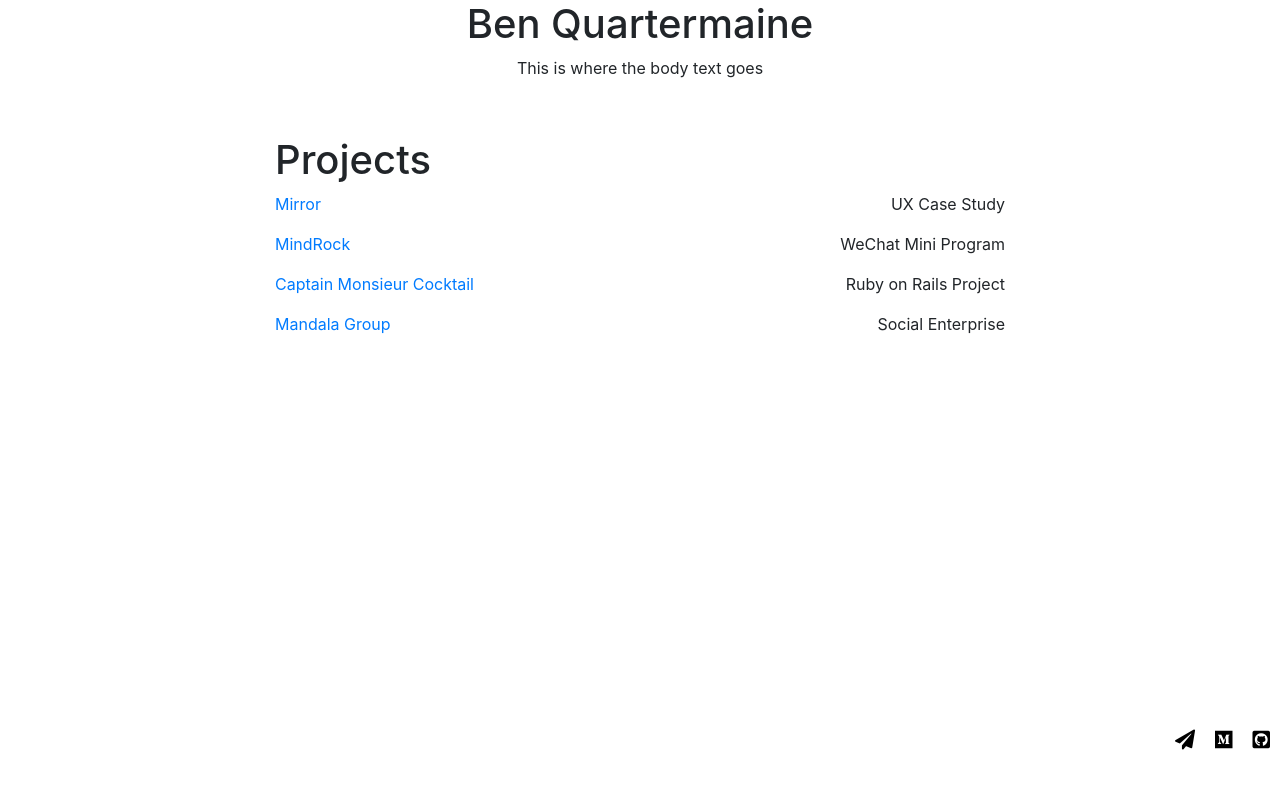
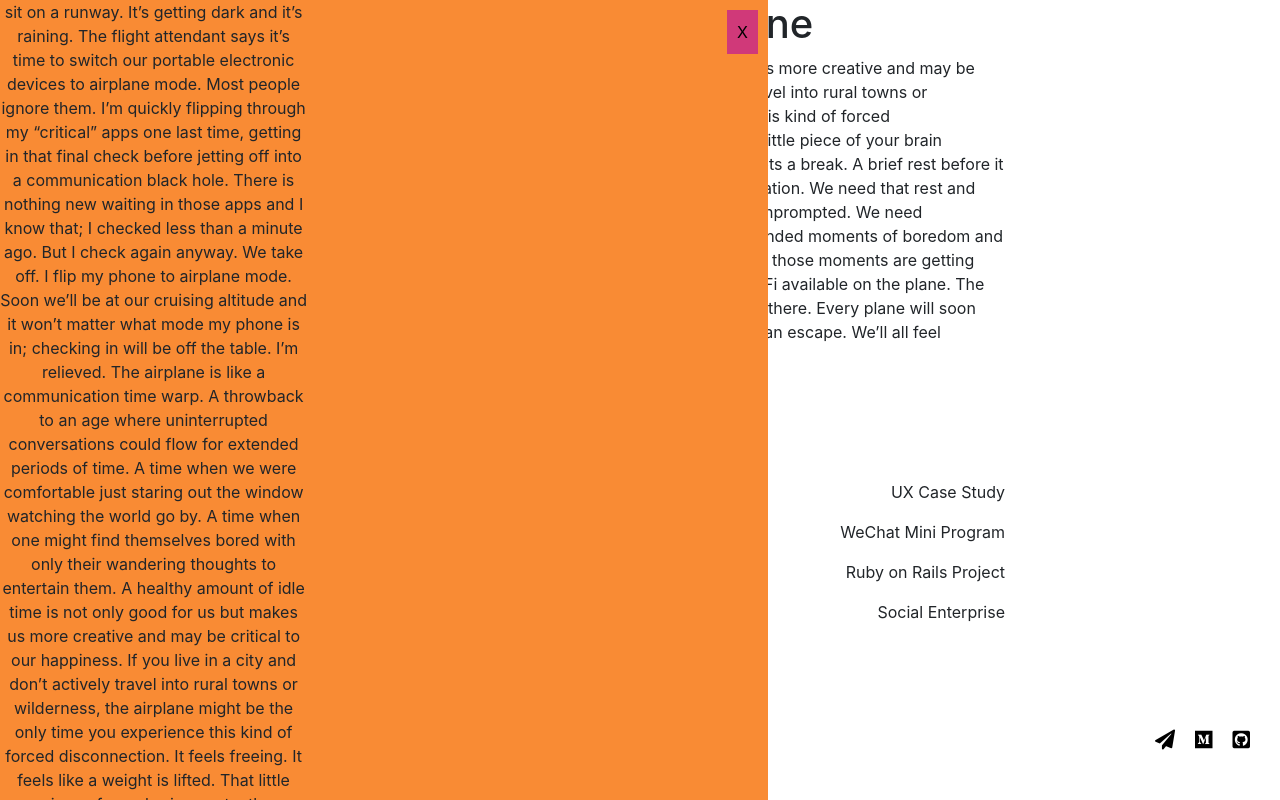
Before and after one commit to BenQuartermaine/personal-portfolio, a plain HTML site: page index.html in a window 1280 px wide. Both pictures are taken after a click on the link "Mirror". Drawn offline with nearby package versions, Linux system fonts and the light colour scheme.

Commit message:
added click feature to portfolio instances allowing a slide out case study experience

```diff
--- a/index.html
+++ b/index.html
@@ -14,20 +14,24 @@
 
   <body>
     <div class="container">
-      <div class="row center-block text-center">
+      <div class="row center-block">
         <div class="col col-xs-12 col-md-8 offset-md-2">
     <!-- Header -->
-          <div class="header">
+          <div class="main-header">
             <h1>Ben Quartermaine</h1>
           </div>
     <!-- Body Text  -->
           <div class="body-text">
-            <p>This is where the body text goes</p>
+            <p>A healthy amount of idle time is not only good for us but makes us more creative and may be critical to our happiness.
+If you live in a city and don’t actively travel into rural towns or wilderness, the airplane might be the only time you experience this kind of forced disconnection. It feels freeing. It feels like a weight is lifted. That little piece of your brain constantly preoccupied with what you might be missing finally gets a break. A brief rest before it is re-engaged the moment the wheels touch down at your destination.
+
+We need that rest and disconnection. We need our thoughts to wander, unguided and unprompted. We need uninterrupted conversation. And, most importantly, we need extended moments of boredom and the creativity and introspection that comes from it. Unfortunately, those moments are getting harder and harder to come by.
+
+The last time I flew, there was Wi-Fi available on the plane. The modem happened to be down so we couldn’t connect, but it was there. Every plane will soon have Wi-Fi. Being 30,000 feet above the planet will no longer be an escape. We’ll all feel pressure to post our airplane window pics in real-time.</p>
           </div>
         </div>
       </div>
     </div>
-
     <!-- Social Media Icons -->
     <div class="social-media">
       <a href="mailto:benquartermaine3@icloud.com"><i class="icons fas fa-paper-plane"></i></a>
@@ -35,17 +39,17 @@
       <a href="https://github.com/benQuartermaine"><i class="icons fab fa-github-square"></i></a>
     </div>
 
-    <div class="container">
+    <div class="container projects-section">
       <div class="row center-block">
         <div class="col col-xs-12 col-md-8 offset-md-2">
           <!-- Projects & Case studies -->
-          <div class="header">
+          <div class="projects-header">
             <h1>Projects</h1>
           </div>
           <!-- Mirror -->
           <div class="project-display">
             <div class="case-study">
-              <a href="#">Mirror</a>
+              <a href="javascript:void(0)" onclick="openCase()">Mirror</a>
             </div>
             <div class="tags">
               <p>UX Case Study</p>
@@ -83,13 +87,29 @@
     </div>
 
 
+  <!-- Slide out sidebar for case studies -->
+    <div id="side-bar" class="side-bar">
+      <a href="javascript:void(0)" onclick="closeCase()"> X </a>
+      <p class="case-content">sit on a runway. It’s getting dark and it’s raining. The flight attendant says it’s time to switch our portable electronic devices to airplane mode. Most people ignore them. I’m quickly flipping through my “critical” apps one last time, getting in that final check before jetting off into a communication black hole. There is nothing new waiting in those apps and I know that; I checked less than a minute ago. But I check again anyway. We take off. I flip my phone to airplane mode. Soon we’ll be at our cruising altitude and it won’t matter what mode my phone is in; checking in will be off the table. I’m relieved.
+
+The airplane is like a communication time warp. A throwback to an age where uninterrupted conversations could flow for extended periods of time. A time when we were comfortable just staring out the window watching the world go by. A time when one might find themselves bored with only their wandering thoughts to entertain them.
+
+A healthy amount of idle time is not only good for us but makes us more creative and may be critical to our happiness.
+If you live in a city and don’t actively travel into rural towns or wilderness, the airplane might be the only time you experience this kind of forced disconnection. It feels freeing. It feels like a weight is lifted. That little piece of your brain constantly preoccupied with what you might be missing finally gets a break. A brief rest before it is re-engaged the moment the wheels touch down at your destination.
+
+We need that rest and disconnection. We need our thoughts to wander, unguided and unprompted. We need uninterrupted conversation. And, most importantly, we need extended moments of boredom and the creativity and introspection that comes from it. Unfortunately, those moments are getting harder and harder to come by.
+
+The last time I flew, there was Wi-Fi available on the plane. The modem happened to be down so we couldn’t connect, but it was there. Every plane will soon have Wi-Fi. Being 30,000 feet above the planet will no longer be an escape. We’ll all feel pressure to post our airplane window pics in real-time.
+
+The spread of the internet is inevitable. Google and Facebook are already on a mission to bring reliable service to rural and developing areas, and that effort will only intensify. Soon access to the web will reach every corner of the globe.</p>
+    </div>
 
 
-
-
+    <!-- Bootstrap  -->
     <script src="https://code.jquery.com/jquery-3.3.1.slim.min.js" integrity="sha384-q8i/X+965DzO0rT7abK41JStQIAqVgRVzpbzo5smXKp4YfRvH+8abtTE1Pi6jizo" crossorigin="anonymous"></script>
     <script src="https://cdnjs.cloudflare.com/ajax/libs/popper.js/1.14.3/umd/popper.min.js" integrity="sha384-ZMP7rVo3mIykV+2+9J3UJ46jBk0WLaUAdn689aCwoqbBJiSnjAK/l8WvCWPIPm49" crossorigin="anonymous"></script>
     <script src="https://stackpath.bootstrapcdn.com/bootstrap/4.1.3/js/bootstrap.min.js" integrity="sha384-ChfqqxuZUCnJSK3+MXmPNIyE6ZbWh2IMqE241rYiqJxyMiZ6OW/JmZQ5stwEULTy" crossorigin="anonymous"></script>
+    <!-- Javascript page -->
     <script type="text/javascript" src="script.js"></script>
   </body>
 </html>
--- a/script.js
+++ b/script.js
@@ -0,0 +1,7 @@
+function closeCase() {
+  document.getElementById("side-bar").style.width = "0px";
+}
+
+function openCase() {
+  document.getElementById("side-bar").style.width = "60%";
+}
--- a/style.css
+++ b/style.css
@@ -8,8 +8,13 @@ i {
 .container {
 
 }
-
-.header {
+.projects-section {
+  padding-bottom: 70px;
+}
+.main-header {
+  text-align: center;
+}
+.projects-header {
 
 }
 .body-text {
@@ -21,7 +26,7 @@ i {
   top: 90%;
   display: flex;
   justify-content: flex-end;
-  padding-left: 20px;
+  padding-right: 20px;
 }
 .icons {
   padding: 10px;
@@ -40,3 +45,27 @@ i {
 .tags {
 
 }
+.side-bar {
+  width: 0%;
+  height: 100%;
+  overflow-y: scroll;
+  background-color: #F98B34;
+  position: absolute;
+  top: 0px;
+  left: 0px;
+  transition: all 600ms cubic-bezier(0.175, 0.885, 0.335, 1);
+
+}
+.side-bar a {
+  position: absolute;
+  right: 10px;
+  top:10px;
+  background-color: #D03979;
+  padding: 10px;
+  text-decoration: none;
+  color: black;
+}
+.case-content {
+  width: 40%;
+  text-align: center;
+}
```
